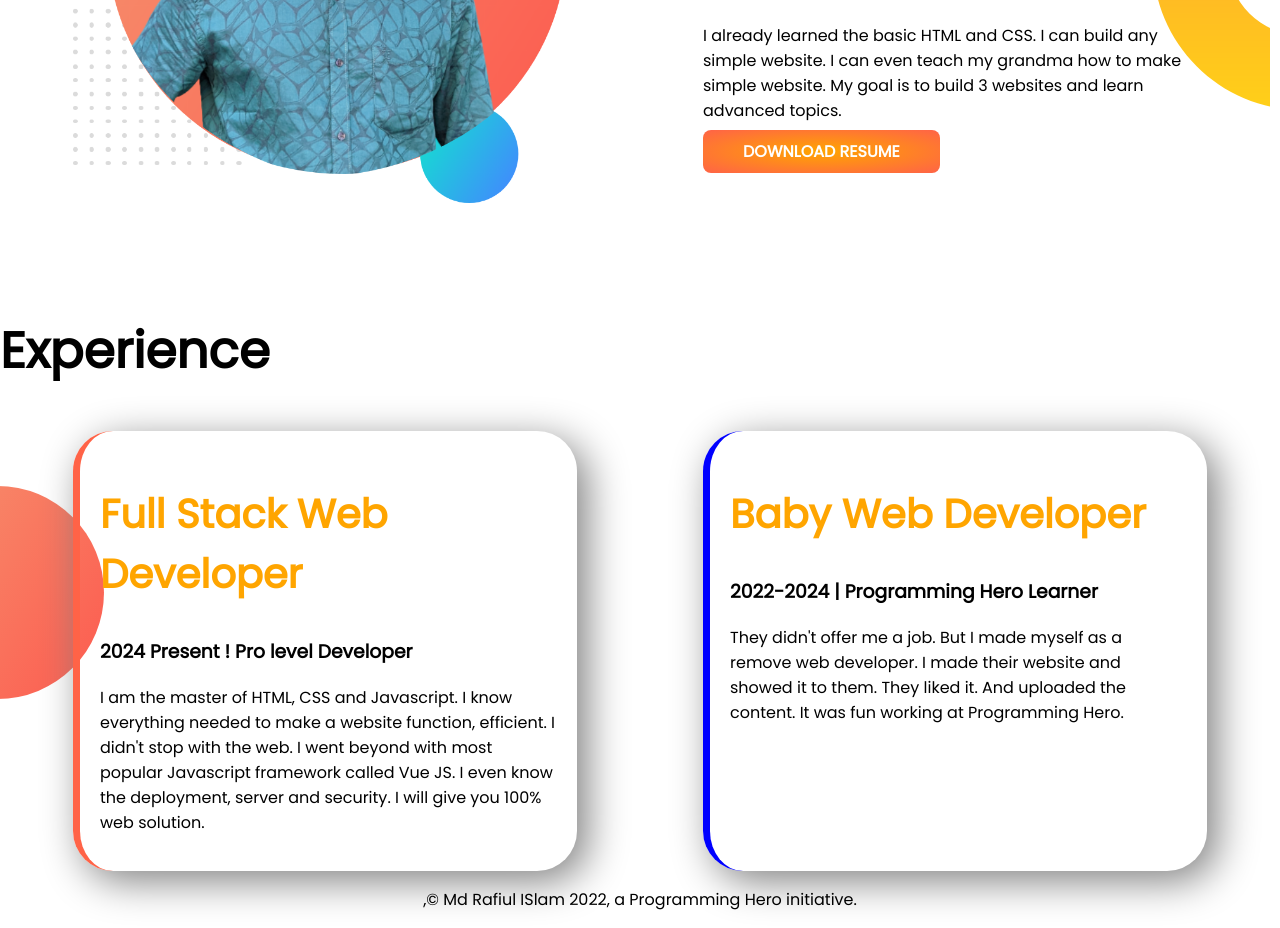
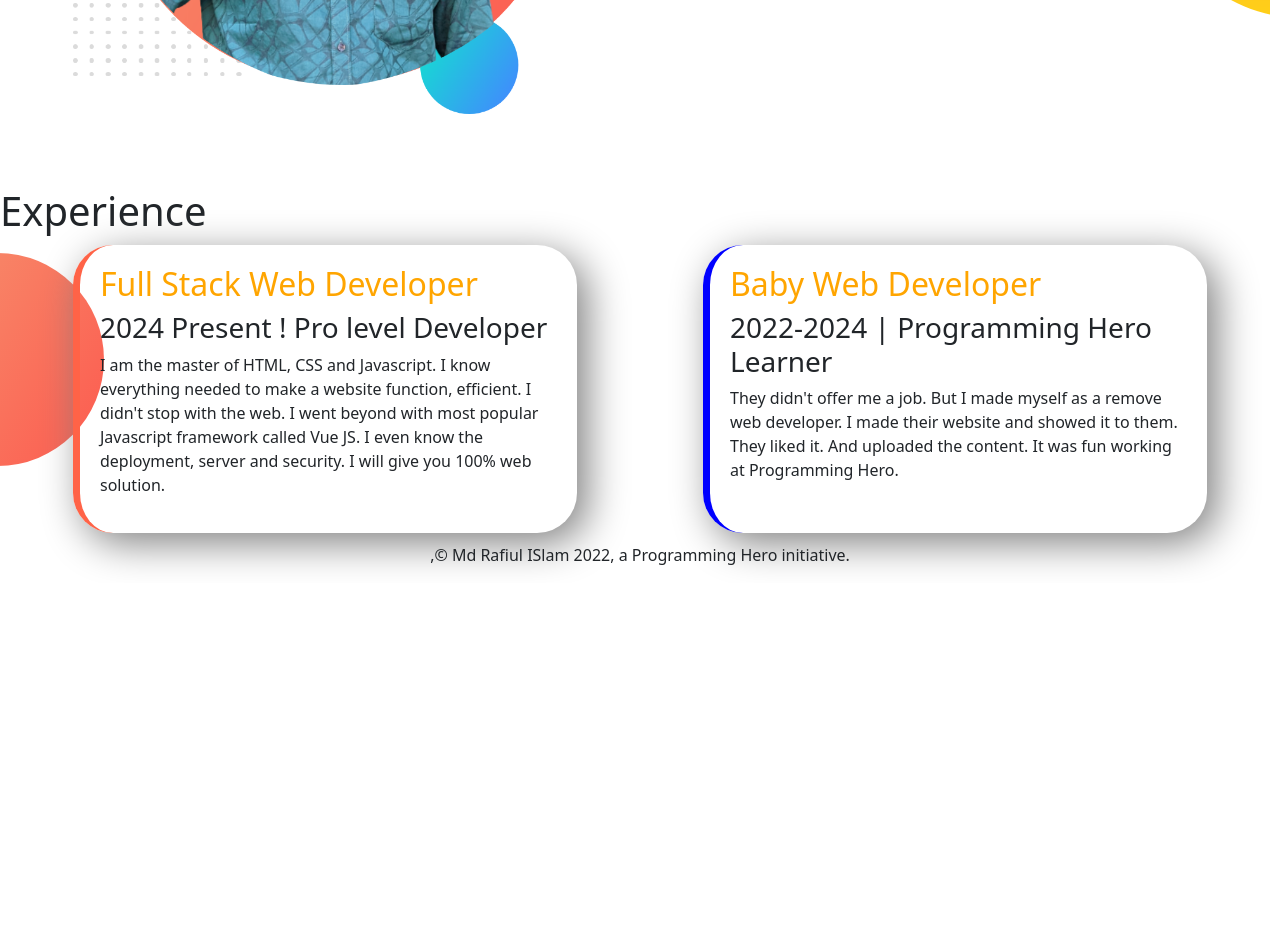
Before and after one commit to rafiul-coder/developer-portfolio, a plain HTML site: page index.html in a window 1280 px wide. Shown: the part 1060-1988 px from the top of the page. After the commit the page ends 1643 px from the top, so only its background shows below. Drawn offline with nearby package versions, Linux system fonts and the light colour scheme.

Commit message:
bootstrap

```diff
--- a/index.html
+++ b/index.html
@@ -12,6 +12,7 @@
       rel="stylesheet"
     />
     <link rel="stylesheet" href="style.css" />
+    <link href="https://cdn.jsdelivr.net/npm/bootstrap@5.2.0/dist/css/bootstrap.min.css" rel="stylesheet" integrity="sha384-gH2yIJqKdNHPEq0n4Mqa/HGKIhSkIHeL5AyhkYV8i59U5AR6csBvApHHNl/vI1Bx" crossorigin="anonymous">
   </head>
   <body>
     <section class="top-banner flaxible-container">
@@ -80,8 +81,9 @@
         </div>
       </div>
     </section>
+    <footer>
+      <p>,© Md Rafiul ISlam 2022, a Programming Hero initiative.</p>
+    </footer>
+    <script src="https://cdn.jsdelivr.net/npm/bootstrap@5.2.0/dist/js/bootstrap.bundle.min.js" integrity="sha384-A3rJD856KowSb7dwlZdYEkO39Gagi7vIsF0jrRAoQmDKKtQBHUuLZ9AsSv4jD4Xa" crossorigin="anonymous"></script>
   </body>
-  <footer>
-    <p>,© Md Rafiul ISlam 2022, a Programming Hero initiative.</p>
-  </footer>
 </html>
```
